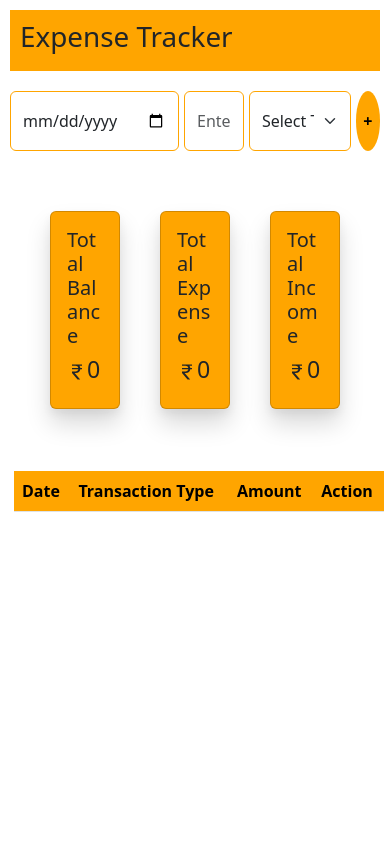
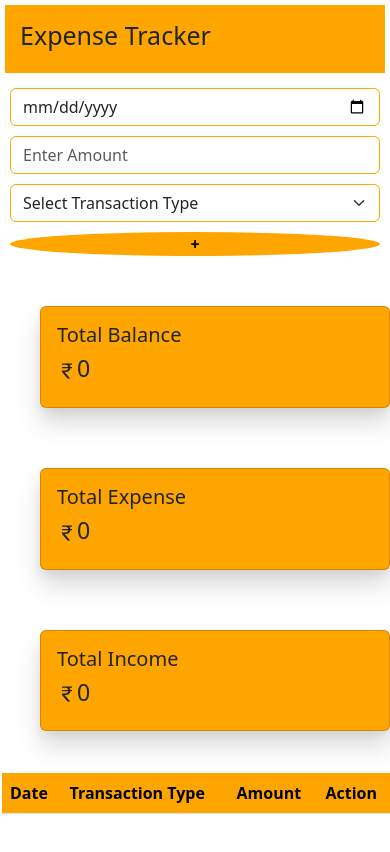
Before and after one commit to LITHIL70/expense-tracker, a plain HTML site: page index.html in a window 390 px wide. Drawn offline with nearby package versions, Linux system fonts and the light colour scheme.

Commit message:
first commit

```diff
--- a/index.html
+++ b/index.html
@@ -35,9 +35,15 @@
             /* border: 1px solid black;  */
             padding: 10px;
             display: flex;
-            gap: 5px;
-            justify-content: space-between;
+            gap: 10px;
+            /* justify-content: space-between; */
+            flex-wrap: wrap;
 
+        }
+
+        .inputs > *{
+            flex: 1;
+            min-width: 200px;
         }
 
         .form-control, .form-select.tr-type{
@@ -45,7 +51,7 @@
         }
 
         .addbtn{
-            width: 150px;
+            width: 60px;
             height: 60px;
             border-radius: 50%;
             font-weight: bold;
@@ -58,7 +64,10 @@
             padding: 20px;
             margin: 10px;
             display: flex;
-            justify-content: space-between;
+            /* justify-content: space-between; */
+            justify-content: center;
+            flex-wrap: wrap;
+            gap: 20px;
         }
 
         .card{
@@ -88,6 +97,42 @@
             align-items: center;
             justify-content: center;
         }
+
+
+        @media (max-width: 576px) {
+
+    .header {
+        margin: 5px;
+        padding: 15px;
+    }
+
+    .header h1 {
+        font-size: 25px;
+    }
+
+    .inputs {
+        flex-direction: column;
+    }
+
+    .inputs > * {
+        width: 100%;
+    }
+
+    .addbtn {
+        align-self: center;
+    }
+
+    .cards {
+        flex-direction: column;
+        align-items: center;
+        padding: 10px;
+    }
+
+    .card {
+        width: 100% !important;
+        max-width: 350px;
+    }
+}
 
 
     </style>
@@ -159,7 +204,7 @@
         </div>
 
 
-        <div class="table">
+        <div class="table-responsive">
 
             <table class="table" id="table">
                 <thead>
```
